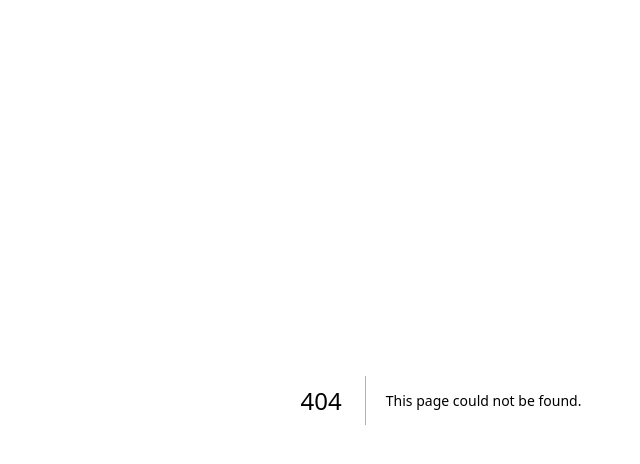
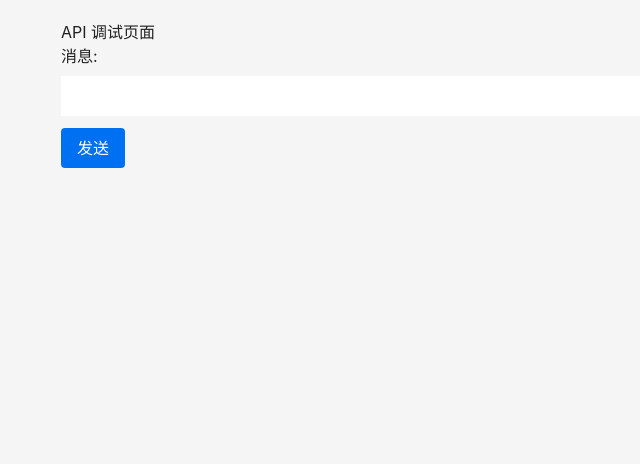
Before and after one commit to KS1011-xam/argument-simulator, a Next.js app: page /debug in a window 1280 px wide. Before the commit this address had no page. Shown: the top 464 px of the page, without its empty margins (199-839 px from the left). Built offline with nearby package versions, Linux system fonts and the light colour scheme.

Commit message:
Create debug.js

```diff
--- /dev/null
+++ b/src/pages/debug.js
@@ -0,0 +1,87 @@
+// src/pages/debug.js
+import { useState } from 'react';
+
+export default function Debug() {
+  const [message, setMessage] = useState('');
+  const [response, setResponse] = useState('');
+  const [loading, setLoading] = useState(false);
+  const [error, setError] = useState('');
+
+  async function handleSubmit(e) {
+    e.preventDefault();
+    setLoading(true);
+    setError('');
+    setResponse('');
+
+    try {
+      const res = await fetch('/api/chat', {
+        method: 'POST',
+        headers: {
+          'Content-Type': 'application/json',
+        },
+        body: JSON.stringify({ message }),
+      });
+
+      const data = await res.json();
+      setResponse(JSON.stringify(data, null, 2));
+    } catch (err) {
+      setError(err.message);
+    } finally {
+      setLoading(false);
+    }
+  }
+
+  return (
+    <div style={{ padding: '20px', maxWidth: '800px', margin: '0 auto' }}>
+      <h1>API 调试页面</h1>
+
+      <form onSubmit={handleSubmit}>
+        <div>
+          <label htmlFor="message">消息:</label>
+          <input
+            id="message"
+            value={message}
+            onChange={(e) => setMessage(e.target.value)}
+            style={{ width: '100%', padding: '8px', marginTop: '8px' }}
+          />
+        </div>
+
+        <button
+          type="submit"
+          disabled={loading}
+          style={{
+            marginTop: '12px',
+            padding: '8px 16px',
+            backgroundColor: '#0070f3',
+            color: 'white',
+            border: 'none',
+            borderRadius: '4px'
+          }}
+        >
+          {loading ? '发送中...' : '发送'}
+        </button>
+      </form>
+
+      {error && (
+        <div style={{ marginTop: '20px', color: 'red' }}>
+          <h3>错误:</h3>
+          <pre>{error}</pre>
+        </div>
+      )}
+
+      {response && (
+        <div style={{ marginTop: '20px' }}>
+          <h3>响应:</h3>
+          <pre style={{
+            backgroundColor: '#f0f0f0',
+            padding: '12px',
+            borderRadius: '4px',
+            overflow: 'auto'
+          }}>
+            {response}
+          </pre>
+        </div>
+      )}
+    </div>
+  );
+}
```
